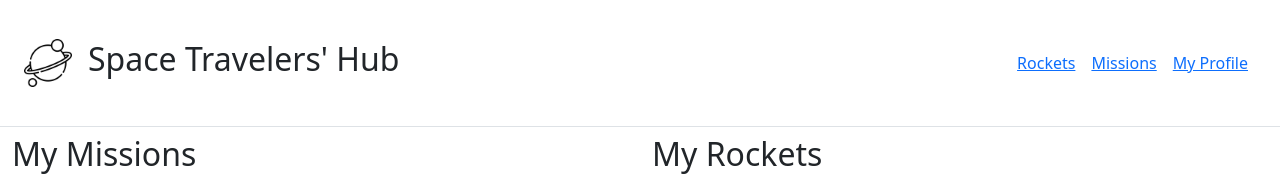
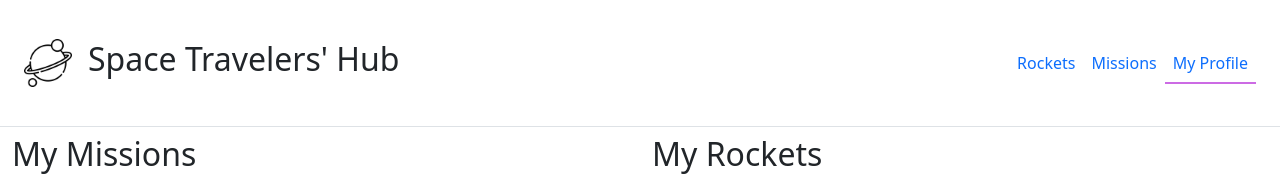
Before and after one commit to sneeu-leeu/space-travelers-hub, a React (Create React App) app: page /profile in a window 1280 px wide. Shown: the top 176 px of the page. Built offline with nearby package versions, Linux system fonts and the light colour scheme.

Commit message:
Add styles

```diff
--- /dev/null
+++ b/src/components/Header.css
@@ -0,0 +1,4 @@
+.link.active {
+  text-decoration: underline;
+  border-bottom: 2px solid rgb(204, 107, 228);
+}
--- a/src/components/Header.jsx
+++ b/src/components/Header.jsx
@@ -1,5 +1,6 @@
 import { NavLink } from 'react-router-dom';
 import logo from '../logo.png';
+import './Header.css';
 
 function header() {
   return (
@@ -19,9 +20,9 @@ function header() {
         </div>
       </div>
       <nav>
-        <NavLink to="/rockets" className="p-2">Rockets</NavLink>
-        <NavLink to="/missions" className="p-2">Missions</NavLink>
-        <NavLink to="/profile" className="p-2">My Profile</NavLink>
+        <NavLink to="/rockets" className="p-2 link text-decoration-none">Rockets</NavLink>
+        <NavLink to="/missions" className="p-2 link text-decoration-none">Missions</NavLink>
+        <NavLink to="/profile" className="p-2 link text-decoration-none">My Profile</NavLink>
       </nav>
     </div>
   );
--- a/src/components/Profile.jsx
+++ b/src/components/Profile.jsx
@@ -55,6 +55,7 @@ const Profile = () => {
         </Col>
         <Col xs={12} md={6}>
           <h2>My Rockets</h2>
+          <card>
             <ListGroup>
               {rocketState.filter((rocket) => rocket.reserved).length === 0 ? (
                 <ListGroup.Item>No rockets reserved </ListGroup.Item>
@@ -78,6 +79,7 @@ const Profile = () => {
                   ))
               )}
             </ListGroup>
+          </card>
         </Col>
       </Row>
     </Container>
```
Lines whose indentation alone changed are shown as unchanged.
